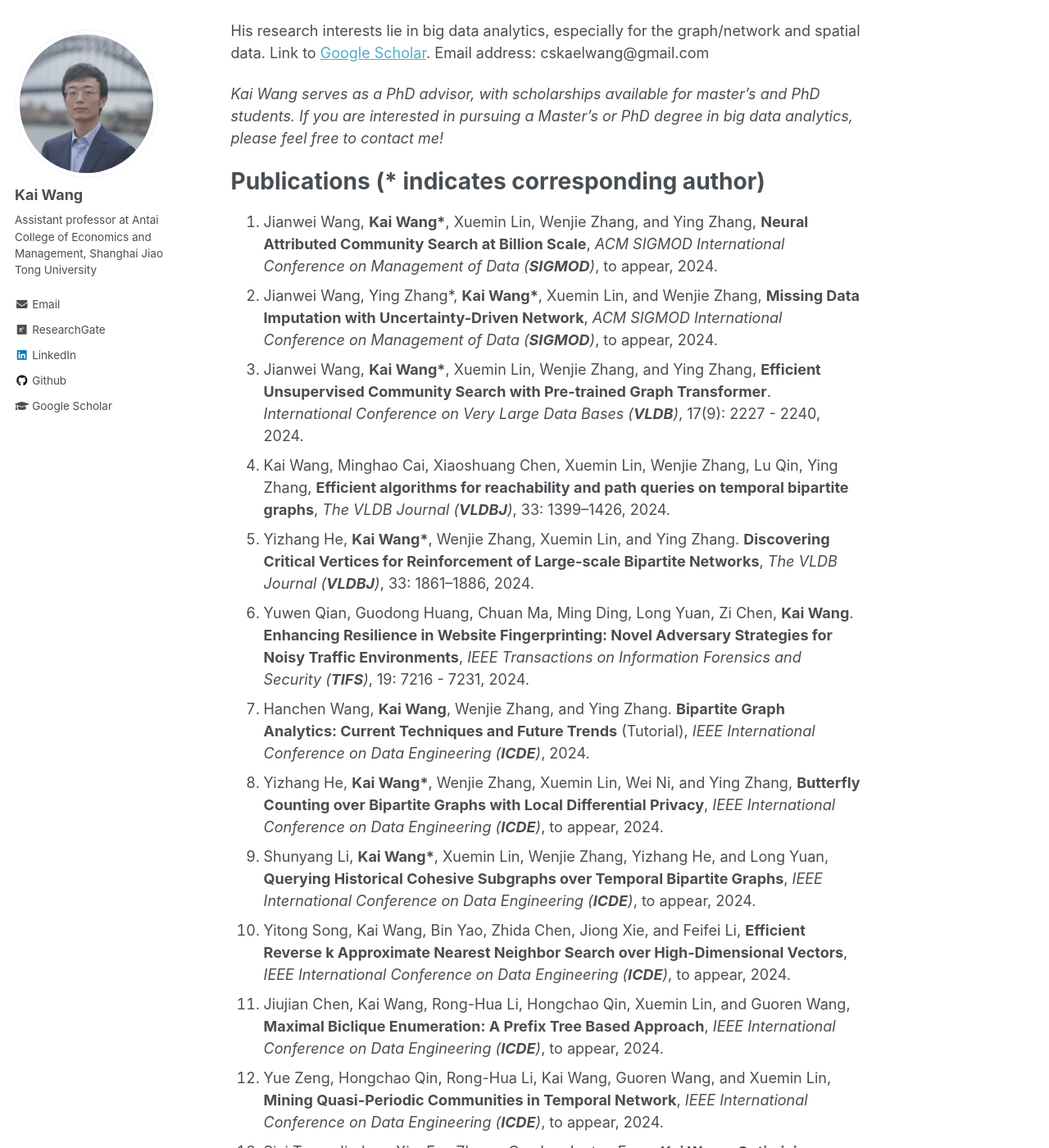
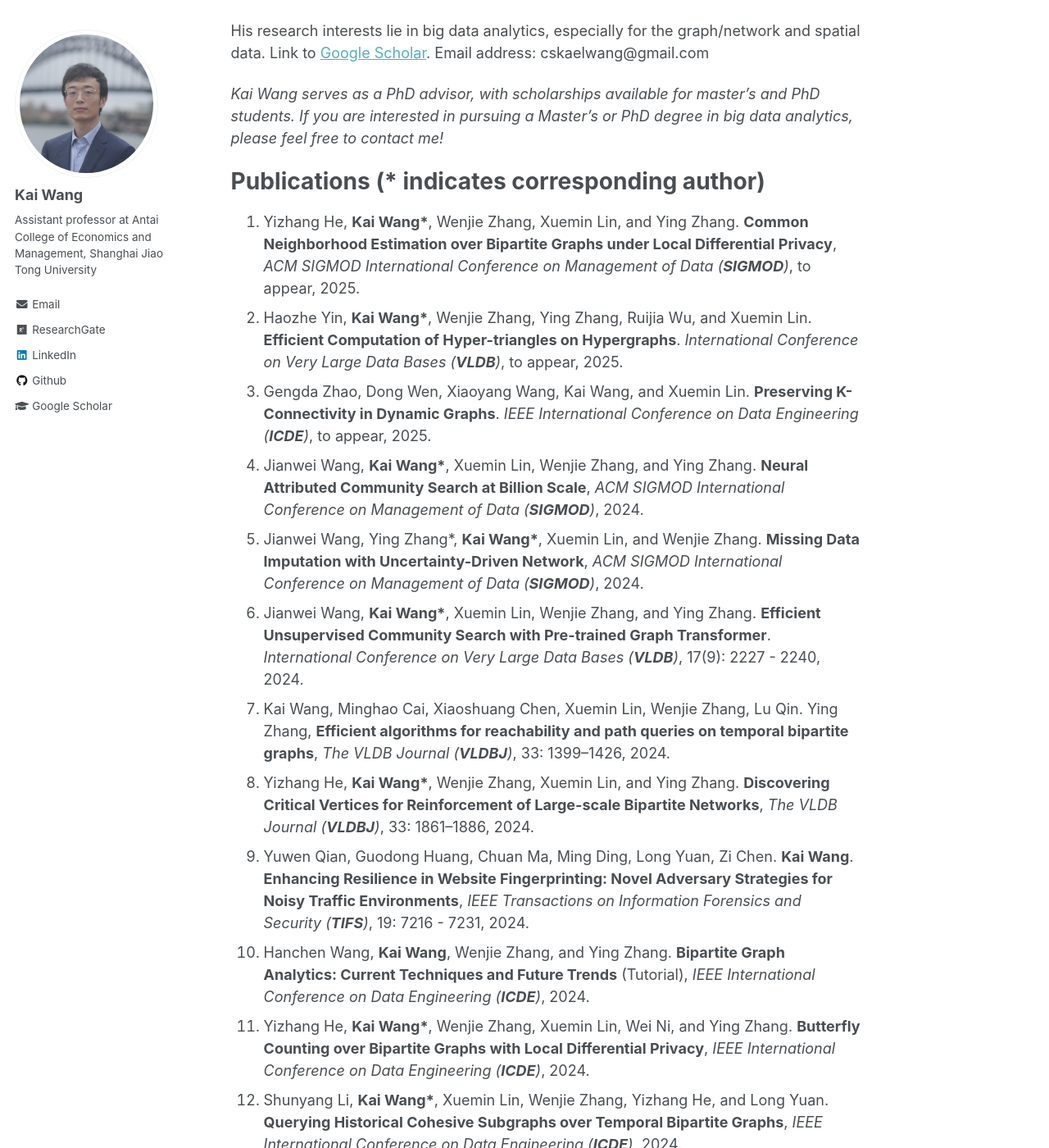
Before and after one commit to cs-kaiwang/cs-kaiwang.github.io, a Jekyll site: the page built from _pages/about.md, in a window 1280 px wide and 1400 px high, scrolled down 322 px. Shown: the whole window at 82% size. Built offline with Jekyll 4.4.1, drawn with Linux system fonts in a browser that asks for light colours; some of the changed text lies outside the part shown.

Commit message:
Update about.md

```diff
--- a/_pages/about.md
+++ b/_pages/about.md
@@ -18,51 +18,54 @@ His research interests lie in big data analytics, especially for the graph/netwo
 
 Publications (* indicates corresponding author)
 ======
-1. Jianwei Wang, **Kai Wang\***, Xuemin Lin, Wenjie Zhang, and Ying Zhang, **Neural Attributed Community Search at Billion Scale**, *ACM SIGMOD International Conference on Management of Data (**SIGMOD**)*, to appear, 2024.
-2. Jianwei Wang, Ying Zhang\*, **Kai Wang\***, Xuemin Lin, and Wenjie Zhang, **Missing Data Imputation with Uncertainty-Driven Network**, *ACM SIGMOD International Conference on Management of Data (**SIGMOD**)*, to appear, 2024.
-3. Jianwei Wang, **Kai Wang\***, Xuemin Lin, Wenjie Zhang, and Ying Zhang, **Efficient Unsupervised Community Search with Pre-trained Graph Transformer**. *International Conference on Very Large Data Bases (**VLDB**)*, 17(9): 2227 - 2240, 2024.
-4. Kai Wang, Minghao Cai, Xiaoshuang Chen, Xuemin Lin, Wenjie Zhang, Lu Qin, Ying Zhang, **Efficient algorithms for reachability and path queries on temporal bipartite graphs**, *The VLDB Journal (**VLDBJ**)*, 33: 1399–1426, 2024.
-5. Yizhang He, **Kai Wang\***, Wenjie Zhang, Xuemin Lin, and Ying Zhang. **Discovering Critical Vertices for Reinforcement of Large-scale Bipartite Networks**, *The VLDB Journal (**VLDBJ**)*, 33: 1861–1886, 2024.
-6. Yuwen Qian, Guodong Huang, Chuan Ma, Ming Ding, Long Yuan, Zi Chen, **Kai Wang**. **Enhancing Resilience in Website Fingerprinting: Novel Adversary Strategies for Noisy Traffic Environments**, *IEEE Transactions on Information Forensics and Security (**TIFS**)*, 19: 7216 - 7231, 2024.
-7. Hanchen Wang, **Kai Wang**, Wenjie Zhang, and Ying Zhang. **Bipartite Graph Analytics: Current Techniques and Future Trends** (Tutorial), *IEEE International Conference on Data Engineering (**ICDE**)*, 2024.
-8. Yizhang He, **Kai Wang\***, Wenjie Zhang, Xuemin Lin, Wei Ni, and Ying Zhang, **Butterfly Counting over Bipartite Graphs with Local Differential Privacy**, *IEEE International Conference on Data Engineering (**ICDE**)*, to appear, 2024.
-9. Shunyang Li, **Kai Wang\***, Xuemin Lin, Wenjie Zhang, Yizhang He, and Long Yuan, **Querying Historical Cohesive Subgraphs over Temporal Bipartite Graphs**, *IEEE International Conference on Data Engineering (**ICDE**)*, to appear, 2024.
-10. Yitong Song, Kai Wang, Bin Yao, Zhida Chen, Jiong Xie, and Feifei Li, **Efficient Reverse k Approximate Nearest Neighbor Search over High-Dimensional Vectors**, *IEEE International Conference on Data Engineering (**ICDE**)*, to appear, 2024.
-11. Jiujian Chen, Kai Wang, Rong-Hua Li, Hongchao Qin, Xuemin Lin, and Guoren Wang, **Maximal Biclique Enumeration: A Prefix Tree Based Approach**, *IEEE International Conference on Data Engineering (**ICDE**)*, to appear, 2024.
-12. Yue Zeng, Hongchao Qin, Rong-Hua Li, Kai Wang, Guoren Wang, and Xuemin Lin, **Mining Quasi-Periodic Communities in Temporal Network**, *IEEE International Conference on Data Engineering (**ICDE**)*, to appear, 2024.
-13. Siyi Teng, Jiadong Xie, Fan Zhang, Can Lu, Juntao Fang, **Kai Wang**, **Optimizing Network Resilience via Vertex Anchoring**, *The Web Conference (oral)*, to appear, 2024.
-14. Yuting Zhang, **Kai Wang\***, Wenjie Zhang, Wei Ni, and Xuemin Lin. **Size-bounded Community Search over Large Bipartite Graphs**, *International Conference on Extending Database Technology (EDBT)*, to appear, 2024.
-15. Xinwei Cai, Xiangyu Ke, **Kai Wang**, Lu Chen, Tianming Zhang, Qing Liu, and Yunjun Gao. **Efficient Temporal Butterfly Counting and Enumeration on Temporal Bipartite Graphs**. *International Conference on Very Large Data Bases (**VLDB**)*, 17(4): 657 - 670, 2023.
-16. Siyi Teng, Jiadong Xie, Mingkai Zhang, Kai Wang, and Fan Zhang. **IMinimize: A System for Negative Influence Minimization via Vertex Blocking**, *The Conference on Information and Knowledge Management (CIKM)*, pages 5101–5105, 2023.
-17. Yizhang He, **Kai Wang\***, Wenjie Zhang, Xuemin Lin, and Ying Zhang, **Scaling Up k-Clique Densest Subgraph Detection**, *ACM SIGMOD International Conference on Management of Data (**SIGMOD**)*, 1(1): 1-26, 2023.
-18. Fan Zhang, Qingyuan Linghu, Jiadong Xie, **Kai Wang\***, Xuemin Lin, Wenjie Zhang, **Quantifying Node Importance over Network Structural Stability**, *ACM SIGKDD Conference on Knowledge Discovery and Data Mining (**SIGKDD**)*, pages 3217-3228, 2023.
-19. Yiwei Zhao, Zi Chen, Long Yuan, Xuemin Lin, and **Kai Wang**, **Index-Based Biclique Percolation Communities Search on Bipartite graphs**, *IEEE International Conference on Data Engineering (**ICDE**)*, pages 2699-2712, 2023.
-20. Jiadong Xie, Fan Zhang, **Kai Wang**, Xuemin Lin, and Wenjie Zhang, **Minimizing the Influence of Misinformation via Vertex Blocking**, *IEEE International Conference on Data Engineering (**ICDE**)*, pages 789-801, 2023.
-21. **Kai Wang**, Gengda Zhao, Wenjie Zhang, Xuemin Lin, Ying Zhang, Yizhang He, Chunxiao Li. **Cohesive Subgraph Discovery over Uncertain Bipartite Graphs**, *IEEE Transactions on Knowledge and Data Engineering (**TKDE**)*, 35(11):11165 - 11179, 2023.
-22. **Kai Wang**, Xuemin Lin, Lu Qin, Wenjie Zhang, and Ying Zhang. **Accelerated butterfly counting with vertex priority on bipartite graphs**, *The VLDB Journal (**VLDBJ**)*, 32(2): 257-281, 2022.
-23. Yixiang Fang, **Kai Wang**, Xuemin Lin, and Wenjie Zhang. **Cohesive Subgraph Search over Big Heterogeneous Information Networks** (Book), *Springer Briefs in Computer Science*, Springer Nature, ISBN: 978-3-030-97568-5, 2022.
-24. Yuren Mao, Yaobo Liang, Nan Duan, Haobo Wang, **Kai Wang**, Lu Chen, and Yunjun Gao, **Less-forgetting Multi-lingual Fine-tuning**, *Conference on Neural Information Processing Systems (**NeurIPS**)*, pages 14917-14928, 2022.
-25. **Kai Wang**, Wenjie Zhang, Xuemin Lin, Lu Qin, and Alexander Zhou. **Efficient Personalized Maximum Biclique Search**, *IEEE International Conference on Data Engineering (**ICDE**)*, pages 498-511, 2022.
-26. **Kai Wang**, Wenjie Zhang, Xuemin Lin, Ying Zhang, and Shunyang Li. **Discovering Hierarchy of Bipartite Graphs with Cohesive Subgraphs**, *IEEE International Conference on Data Engineering (**ICDE**)*, pages 2291-2305, 2022.
-27. Gengda Zhao, **Kai Wang\***, Wenjie Zhang, Xuemin Lin, Ying Zhang, and Yizhang He. **Efficient Computation of Cohesive Subgraphs in Uncertain Bipartite Graphs**, *IEEE International Conference on Data Engineering (**ICDE**)*, pages 2333-2345, 2022.
-28. Yizhang He, **Kai Wang\***, Wenjie Zhang, Xuemin Lin, and Ying Zhang. **Efficient Reinforcement of Bipartite Networks at Billion Scale**, *IEEE International Conference on Data Engineering (**ICDE**)*, pages 446-458, 2022.
-29. **Kai Wang**, Wenjie Zhang, Ying Zhang, Lu Qin, and Yuting Zhang. **Discovering Significant Communities on Bipartite Graphs: An Index-based Approach**, *IEEE Transactions on Knowledge and Data Engineering (**TKDE**)*, 35(3): 2471-2485, 2021.
-30. Yuting Zhang, **Kai Wang\***, Wenjie Zhang, Xuemin Lin, and Ying Zhang. **Pareto-Optimal Community Search on Large Bipartite Graphs**, *The Conference on Information and Knowledge Management (CIKM)*, pages 2647-2656, 2021.
-31. **Kai Wang**, Yiheng Hu, Xuemin Lin, Wenjie Zhang, Lu Qin, and Ying Zhang. **CohBGA: A Cohesive Structure Based Bipartite Graph Analytics System** (Demo), *The Conference on Information and Knowledge Management (CIKM)*, pages 4799-4803, 2021.
-32. Xiaoshuang Chen, **Kai Wang\***, Xuemin Lin, Wenjie Zhang, Lu Qin, and Ying Zhang. **Efficiently Answering Reachability and Path Queries on Temporal Bipartite Graphs**, *International Conference on Very Large Data Bases (**VLDB**)*, 14(10): 1845-1858, 2021.
-33. Yixiang Fang, **Kai Wang**, Xuemin Lin, and Wenjie Zhang. **Cohesive Subgraph Search over Big Heterogeneous Information Networks: Applications, Challenges, and Solutions** (Tutorial), *ACM SIGMOD International Conference on Management of Data (**SIGMOD**)*, pages 2829-2838, 2021.
-34. **Kai Wang**, Xuemin Lin, Lu Qin, Wenjie Zhang, and Ying Zhang. **Towards Efficient Solutions of Bitruss Decomposition for Large-scale Bipartite Graphs**, *The VLDB Journal (**VLDBJ**)*, 31(2): 203-226, 2021.
-35. Yizhang He, **Kai Wang\***, Wenjie Zhang, Xuemin Lin, and Ying Zhang. **Exploring Cohesive Subgraphs with Vertex Engagement and Tie Strength in Bipartite Graphs**, *Information Sciences*, 572: 277-296, 2021.
-36. Fan Zhang, Jiadong Xie, **Kai Wang**, Shiyu Yang, Yu Jiang. **Discovering Key Users for Defending Network Structural Stability**, *World Wide Web*, 25(2): 679-701, 2021.
-37. Bo Tang, Man Lung Yiu, Kyriakos Mouratidis, Jiahao Zhang, and **Kai Wang**. **On Discovering Motifs and Frequent Patterns in Spatial Trajectories with Discrete Frechet Distance**, *GeoInformatica*, 26(1): 29-66, 2021.
-38. **Kai Wang**, Wenjie Zhang, Xuemin Lin, Ying Zhang, Lu Qin, and Yuting Zhang. **Efficient and Effective Community Search on Large-scale Bipartite Graphs**, *IEEE International Conference on Data Engineering (**ICDE**)*, pages 85-96, 2021.
-39. **Kai Wang**, Shuting Wang, Xin Cao, and Lu Qin. **Efficient Radius-bounded Community Search in Geo-social Networks**, *IEEE Transactions on Knowledge and Data Engineering (**TKDE**)*, 34(9): 4186-4200, 2020.
-40. Maryam Ghafouri, **Kai Wang\***, Fan Zhang, Ying Zhang, and Xuemin Lin. **Efficient Graph Hierarchical Decomposition With User Engagement And Tie Strength**, *International Conference on Database Systems for Advanced Applications (DASFAA)*, pages 448-465, 2020.
-41. **Kai Wang**, Xuemin Lin, Lu Qin, Wenjie Zhang, and Ying Zhang. **Efficient Bitruss Decomposition for Large-scale Bipartite Graphs**, *IEEE International Conference on Data Engineering (**ICDE**)*, pages 661-672, 2020.
-42. **Kai Wang**, Xuemin Lin, Lu Qin, Wenjie Zhang, and Ying Zhang. **Vertex Priority Based Butterfly Counting for Large-scale Bipartite Networks**, *International Conference on Very Large Data Bases (**VLDB**)*, 12(10): 1139-1152, 2019.
-43. **Kai Wang**, Xin Cao, Xuemin Lin, Wenjie Zhang, and Lu Qin. **Efficient Computing of Radius-bounded k-cores**, *IEEE International Conference on Data Engineering (**ICDE**)*, pages 233-244, 2018.
-44. Bo Tang, Man Lung Yiu, Kyriakos Mouratidis, and **Kai Wang**. **Efficient Motif Discovery in Spatial Trajectories using Discrete Fréchet Distance**, *International Conference on Extending Database Technology (EDBT)*, pages 378-389, 2017.
-45. Lu Chen, Yunjun Gao, **Kai Wang**, Christian S Jensen, and Gang Chen. **Answering Why-not Questions on Metric Probabilistic Range Queries**, *IEEE International Conference on Data Engineering (**ICDE**)*, pages 767-778, 2016.
+1. Yizhang He, **Kai Wang\***, Wenjie Zhang, Xuemin Lin, and Ying Zhang. **Common Neighborhood Estimation over Bipartite Graphs under Local Differential Privacy**, *ACM SIGMOD International Conference on Management of Data (**SIGMOD**)*, to appear, 2025.
+2. Haozhe Yin, **Kai Wang\***, Wenjie Zhang, Ying Zhang, Ruijia Wu, and Xuemin Lin. **Efficient Computation of Hyper-triangles on Hypergraphs**. *International Conference on Very Large Data Bases (**VLDB**)*, to appear, 2025.
+3. Gengda Zhao, Dong Wen, Xiaoyang Wang, Kai Wang, and Xuemin Lin. **Preserving K-Connectivity in Dynamic Graphs**. *IEEE International Conference on Data Engineering (**ICDE**)*, to appear, 2025.
+4. Jianwei Wang, **Kai Wang\***, Xuemin Lin, Wenjie Zhang, and Ying Zhang. **Neural Attributed Community Search at Billion Scale**, *ACM SIGMOD International Conference on Management of Data (**SIGMOD**)*, 2024.
+5. Jianwei Wang, Ying Zhang\*, **Kai Wang\***, Xuemin Lin, and Wenjie Zhang. **Missing Data Imputation with Uncertainty-Driven Network**, *ACM SIGMOD International Conference on Management of Data (**SIGMOD**)*, 2024.
+6. Jianwei Wang, **Kai Wang\***, Xuemin Lin, Wenjie Zhang, and Ying Zhang. **Efficient Unsupervised Community Search with Pre-trained Graph Transformer**. *International Conference on Very Large Data Bases (**VLDB**)*, 17(9): 2227 - 2240, 2024.
+7. Kai Wang, Minghao Cai, Xiaoshuang Chen, Xuemin Lin, Wenjie Zhang, Lu Qin. Ying Zhang, **Efficient algorithms for reachability and path queries on temporal bipartite graphs**, *The VLDB Journal (**VLDBJ**)*, 33: 1399–1426, 2024.
+8. Yizhang He, **Kai Wang\***, Wenjie Zhang, Xuemin Lin, and Ying Zhang. **Discovering Critical Vertices for Reinforcement of Large-scale Bipartite Networks**, *The VLDB Journal (**VLDBJ**)*, 33: 1861–1886, 2024.
+9. Yuwen Qian, Guodong Huang, Chuan Ma, Ming Ding, Long Yuan, Zi Chen. **Kai Wang**. **Enhancing Resilience in Website Fingerprinting: Novel Adversary Strategies for Noisy Traffic Environments**, *IEEE Transactions on Information Forensics and Security (**TIFS**)*, 19: 7216 - 7231, 2024.
+10. Hanchen Wang, **Kai Wang**, Wenjie Zhang, and Ying Zhang. **Bipartite Graph Analytics: Current Techniques and Future Trends** (Tutorial), *IEEE International Conference on Data Engineering (**ICDE**)*, 2024.
+11. Yizhang He, **Kai Wang\***, Wenjie Zhang, Xuemin Lin, Wei Ni, and Ying Zhang. **Butterfly Counting over Bipartite Graphs with Local Differential Privacy**, *IEEE International Conference on Data Engineering (**ICDE**)*, 2024.
+12. Shunyang Li, **Kai Wang\***, Xuemin Lin, Wenjie Zhang, Yizhang He, and Long Yuan. **Querying Historical Cohesive Subgraphs over Temporal Bipartite Graphs**, *IEEE International Conference on Data Engineering (**ICDE**)*, 2024.
+13. Yitong Song, Kai Wang, Bin Yao, Zhida Chen, Jiong Xie, and Feifei Li. **Efficient Reverse k Approximate Nearest Neighbor Search over High-Dimensional Vectors**, *IEEE International Conference on Data Engineering (**ICDE**)*, 2024.
+14. Jiujian Chen, Kai Wang, Rong-Hua Li, Hongchao Qin, Xuemin Lin, and Guoren Wang. **Maximal Biclique Enumeration: A Prefix Tree Based Approach**, *IEEE International Conference on Data Engineering (**ICDE**)*, 2024.
+15. Yue Zeng, Hongchao Qin, Rong-Hua Li, Kai Wang, Guoren Wang, and Xuemin Lin. **Mining Quasi-Periodic Communities in Temporal Network**, *IEEE International Conference on Data Engineering (**ICDE**)*, 2024.
+16. Siyi Teng, Jiadong Xie, Fan Zhang, Can Lu, Juntao Fang, **Kai Wang**, **Optimizing Network Resilience via Vertex Anchoring**, *The Web Conference (oral)*, 2024.
+17. Yuting Zhang, **Kai Wang\***, Wenjie Zhang, Wei Ni, and Xuemin Lin, **Size-bounded Community Search over Large Bipartite Graphs**, *International Conference on Extending Database Technology (EDBT)*, 2024.
+18. Xinwei Cai, Xiangyu Ke, **Kai Wang**, Lu Chen, Tianming Zhang, Qing Liu, and Yunjun Gao. **Efficient Temporal Butterfly Counting and Enumeration on Temporal Bipartite Graphs**. *International Conference on Very Large Data Bases (**VLDB**)*, 17(4): 657 - 670, 2023.
+19. Siyi Teng, Jiadong Xie, Mingkai Zhang, Kai Wang, and Fan Zhang. **IMinimize: A System for Negative Influence Minimization via Vertex Blocking**, *The Conference on Information and Knowledge Management (CIKM)*, pages 5101–5105, 2023.
+20. Yizhang He, **Kai Wang\***, Wenjie Zhang, Xuemin Lin, and Ying Zhang. **Scaling Up k-Clique Densest Subgraph Detection**, *ACM SIGMOD International Conference on Management of Data (**SIGMOD**)*, 1(1): 1-26, 2023.
+21. Fan Zhang, Qingyuan Linghu, Jiadong Xie, **Kai Wang\***, Xuemin Lin. Wenjie Zhang, **Quantifying Node Importance over Network Structural Stability**, *ACM SIGKDD Conference on Knowledge Discovery and Data Mining (**SIGKDD**)*, pages 3217-3228, 2023.
+22. Yiwei Zhao, Zi Chen, Long Yuan, Xuemin Lin, and **Kai Wang**. **Index-Based Biclique Percolation Communities Search on Bipartite graphs**, *IEEE International Conference on Data Engineering (**ICDE**)*, pages 2699-2712, 2023.
+23. Jiadong Xie, Fan Zhang, **Kai Wang**, Xuemin Lin, and Wenjie Zhang. **Minimizing the Influence of Misinformation via Vertex Blocking**, *IEEE International Conference on Data Engineering (**ICDE**)*, pages 789-801, 2023.
+24. **Kai Wang**, Gengda Zhao, Wenjie Zhang, Xuemin Lin, Ying Zhang, Yizhang He, Chunxiao Li. **Cohesive Subgraph Discovery over Uncertain Bipartite Graphs**, *IEEE Transactions on Knowledge and Data Engineering (**TKDE**)*, 35(11):11165 - 11179, 2023.
+25. **Kai Wang**, Xuemin Lin, Lu Qin, Wenjie Zhang, and Ying Zhang. **Accelerated butterfly counting with vertex priority on bipartite graphs**, *The VLDB Journal (**VLDBJ**)*, 32(2): 257-281, 2022.
+26. Yixiang Fang, **Kai Wang**, Xuemin Lin, and Wenjie Zhang. **Cohesive Subgraph Search over Big Heterogeneous Information Networks** (Book), *Springer Briefs in Computer Science*, Springer Nature, ISBN: 978-3-030-97568-5, 2022.
+27. Yuren Mao, Yaobo Liang, Nan Duan, Haobo Wang, **Kai Wang**, Lu Chen, and Yunjun Gao, **Less-forgetting Multi-lingual Fine-tuning**, *Conference on Neural Information Processing Systems (**NeurIPS**)*, pages 14917-14928, 2022.
+28. **Kai Wang**, Wenjie Zhang, Xuemin Lin, Lu Qin, and Alexander Zhou. **Efficient Personalized Maximum Biclique Search**, *IEEE International Conference on Data Engineering (**ICDE**)*, pages 498-511, 2022.
+29. **Kai Wang**, Wenjie Zhang, Xuemin Lin, Ying Zhang, and Shunyang Li. **Discovering Hierarchy of Bipartite Graphs with Cohesive Subgraphs**, *IEEE International Conference on Data Engineering (**ICDE**)*, pages 2291-2305, 2022.
+30. Gengda Zhao, **Kai Wang\***, Wenjie Zhang, Xuemin Lin, Ying Zhang, and Yizhang He. **Efficient Computation of Cohesive Subgraphs in Uncertain Bipartite Graphs**, *IEEE International Conference on Data Engineering (**ICDE**)*, pages 2333-2345, 2022.
+31. Yizhang He, **Kai Wang\***, Wenjie Zhang, Xuemin Lin, and Ying Zhang. **Efficient Reinforcement of Bipartite Networks at Billion Scale**, *IEEE International Conference on Data Engineering (**ICDE**)*, pages 446-458, 2022.
+32. **Kai Wang**, Wenjie Zhang, Ying Zhang, Lu Qin, and Yuting Zhang. **Discovering Significant Communities on Bipartite Graphs: An Index-based Approach**, *IEEE Transactions on Knowledge and Data Engineering (**TKDE**)*, 35(3): 2471-2485, 2021.
+33. Yuting Zhang, **Kai Wang\***, Wenjie Zhang, Xuemin Lin, and Ying Zhang. **Pareto-Optimal Community Search on Large Bipartite Graphs**, *The Conference on Information and Knowledge Management (CIKM)*, pages 2647-2656, 2021.
+34. **Kai Wang**, Yiheng Hu, Xuemin Lin, Wenjie Zhang, Lu Qin, and Ying Zhang. **CohBGA: A Cohesive Structure Based Bipartite Graph Analytics System** (Demo), *The Conference on Information and Knowledge Management (CIKM)*, pages 4799-4803, 2021.
+35. Xiaoshuang Chen, **Kai Wang\***, Xuemin Lin, Wenjie Zhang, Lu Qin, and Ying Zhang. **Efficiently Answering Reachability and Path Queries on Temporal Bipartite Graphs**, *International Conference on Very Large Data Bases (**VLDB**)*, 14(10): 1845-1858, 2021.
+36. Yixiang Fang, **Kai Wang**, Xuemin Lin, and Wenjie Zhang. **Cohesive Subgraph Search over Big Heterogeneous Information Networks: Applications, Challenges, and Solutions** (Tutorial), *ACM SIGMOD International Conference on Management of Data (**SIGMOD**)*, pages 2829-2838, 2021.
+37. **Kai Wang**, Xuemin Lin, Lu Qin, Wenjie Zhang, and Ying Zhang. **Towards Efficient Solutions of Bitruss Decomposition for Large-scale Bipartite Graphs**, *The VLDB Journal (**VLDBJ**)*, 31(2): 203-226, 2021.
+38. Yizhang He, **Kai Wang\***, Wenjie Zhang, Xuemin Lin, and Ying Zhang. **Exploring Cohesive Subgraphs with Vertex Engagement and Tie Strength in Bipartite Graphs**, *Information Sciences*, 572: 277-296, 2021.
+39. Fan Zhang, Jiadong Xie, **Kai Wang**, Shiyu Yang, Yu Jiang. **Discovering Key Users for Defending Network Structural Stability**, *World Wide Web*, 25(2): 679-701, 2021.
+40. Bo Tang, Man Lung Yiu, Kyriakos Mouratidis, Jiahao Zhang, and **Kai Wang**. **On Discovering Motifs and Frequent Patterns in Spatial Trajectories with Discrete Frechet Distance**, *GeoInformatica*, 26(1): 29-66, 2021.
+41. **Kai Wang**, Wenjie Zhang, Xuemin Lin, Ying Zhang, Lu Qin, and Yuting Zhang. **Efficient and Effective Community Search on Large-scale Bipartite Graphs**, *IEEE International Conference on Data Engineering (**ICDE**)*, pages 85-96, 2021.
+42. **Kai Wang**, Shuting Wang, Xin Cao, and Lu Qin. **Efficient Radius-bounded Community Search in Geo-social Networks**, *IEEE Transactions on Knowledge and Data Engineering (**TKDE**)*, 34(9): 4186-4200, 2020.
+43. Maryam Ghafouri, **Kai Wang\***, Fan Zhang, Ying Zhang, and Xuemin Lin. **Efficient Graph Hierarchical Decomposition With User Engagement And Tie Strength**, *International Conference on Database Systems for Advanced Applications (DASFAA)*, pages 448-465, 2020.
+44. **Kai Wang**, Xuemin Lin, Lu Qin, Wenjie Zhang, and Ying Zhang. **Efficient Bitruss Decomposition for Large-scale Bipartite Graphs**, *IEEE International Conference on Data Engineering (**ICDE**)*, pages 661-672, 2020.
+45. **Kai Wang**, Xuemin Lin, Lu Qin, Wenjie Zhang, and Ying Zhang. **Vertex Priority Based Butterfly Counting for Large-scale Bipartite Networks**, *International Conference on Very Large Data Bases (**VLDB**)*, 12(10): 1139-1152, 2019.
+46. **Kai Wang**, Xin Cao, Xuemin Lin, Wenjie Zhang, and Lu Qin. **Efficient Computing of Radius-bounded k-cores**, *IEEE International Conference on Data Engineering (**ICDE**)*, pages 233-244, 2018.
+47. Bo Tang, Man Lung Yiu, Kyriakos Mouratidis, and **Kai Wang**. **Efficient Motif Discovery in Spatial Trajectories using Discrete Fréchet Distance**, *International Conference on Extending Database Technology (EDBT)*, pages 378-389, 2017.
+48. Lu Chen, Yunjun Gao, **Kai Wang**, Christian S Jensen, and Gang Chen. **Answering Why-not Questions on Metric Probabilistic Range Queries**, *IEEE International Conference on Data Engineering (**ICDE**)*, pages 767-778, 2016.
 
 
 Talks
```
